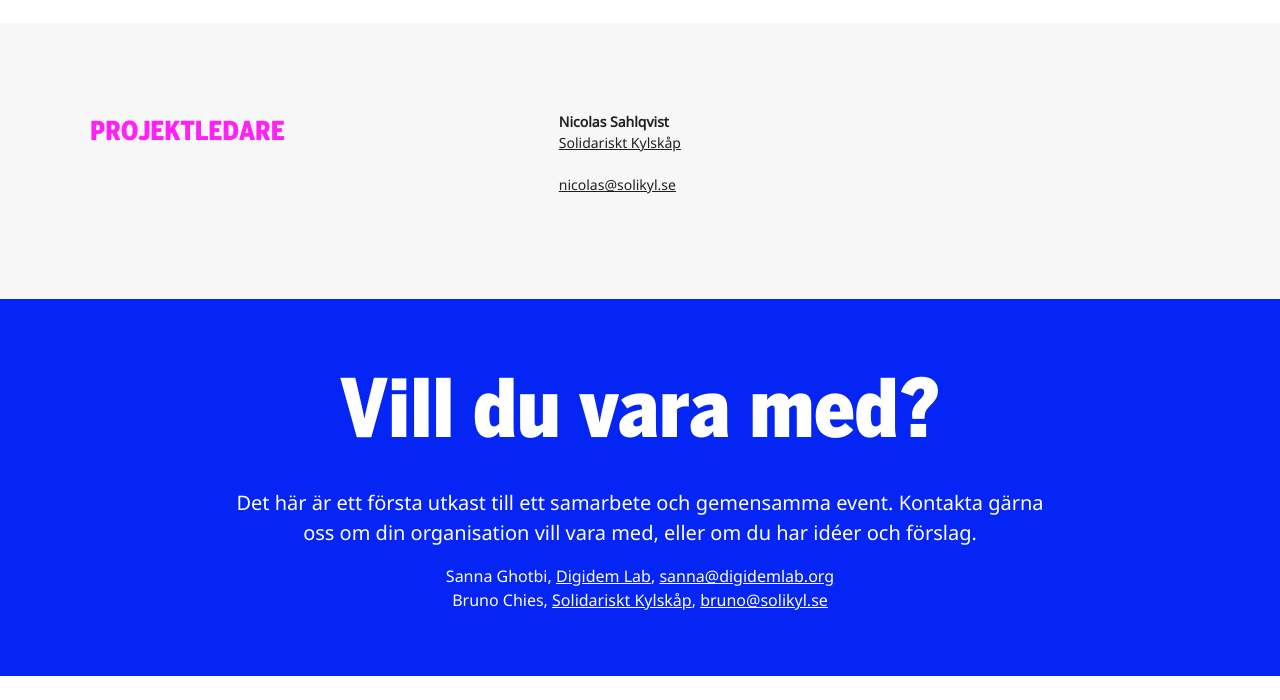
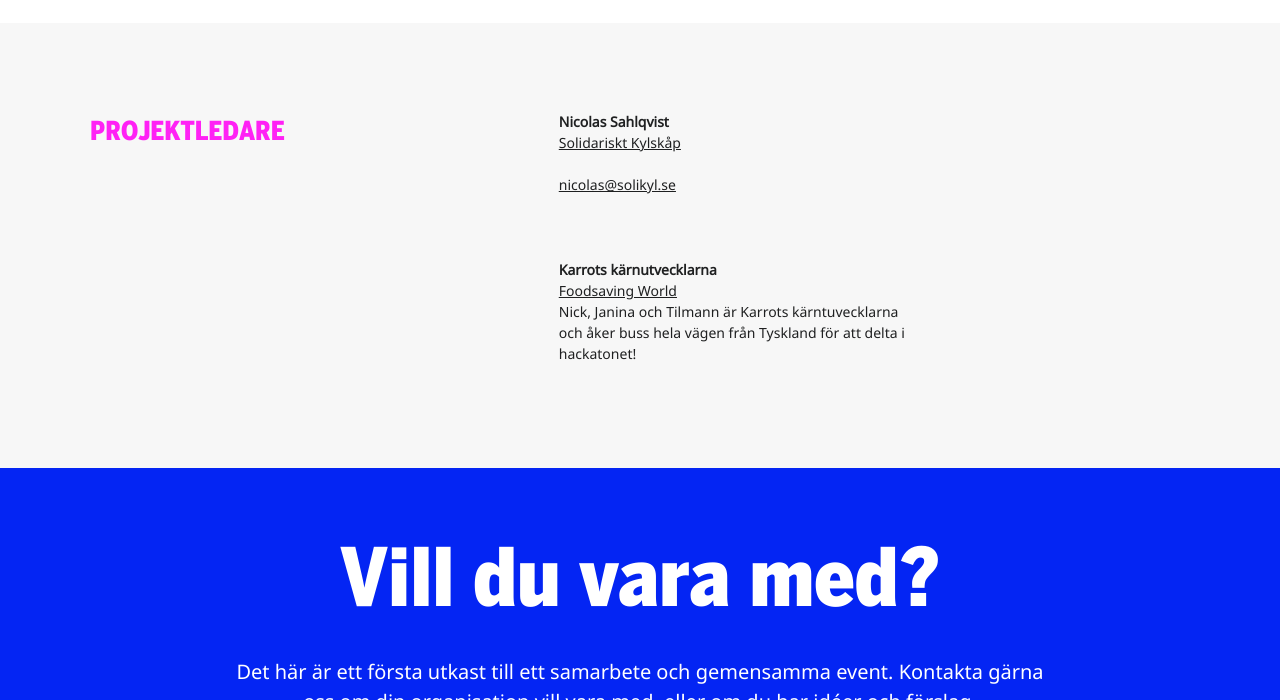
Before and after one commit to civictechsweden/civictech.se, a Jekyll site: the page built from _posts/2017-12-20-foodsaving.md, in a window 1280 px wide and 900 px high, scrolled down 1840 px, cut to the strip 0-700 px from the top of the window. Built offline with Jekyll 4.4.1, drawn with Linux system fonts in a browser that asks for light colours; nearby versions of some CDN libraries.

Commit message:
Updated Foodsaving

```diff
--- a/_posts/2017-12-20-foodsaving.md
+++ b/_posts/2017-12-20-foodsaving.md
@@ -20,9 +20,18 @@ links:
   url: https://github.com/yunity/karrot-backend
 contact:
 - name: Nicolas Sahlqvist
+  image:
+  text:
   mail: nicolas@solikyl.se
   organisation: Solidariskt Kylskåp
   organisation-link: http://solikyl.se/
+- name: Karrots kärnutvecklarna
+  image:
+  text: Nick, Janina och Tilmann är Karrots kärntuvecklarna och åker buss hela vägen
+    från Tyskland för att delta i hackatonet!
+  mail:
+  organisation: Foodsaving World
+  organisation-link: https://foodsaving.world/en/team
 ---
 
 ## Sammanfattning
```
